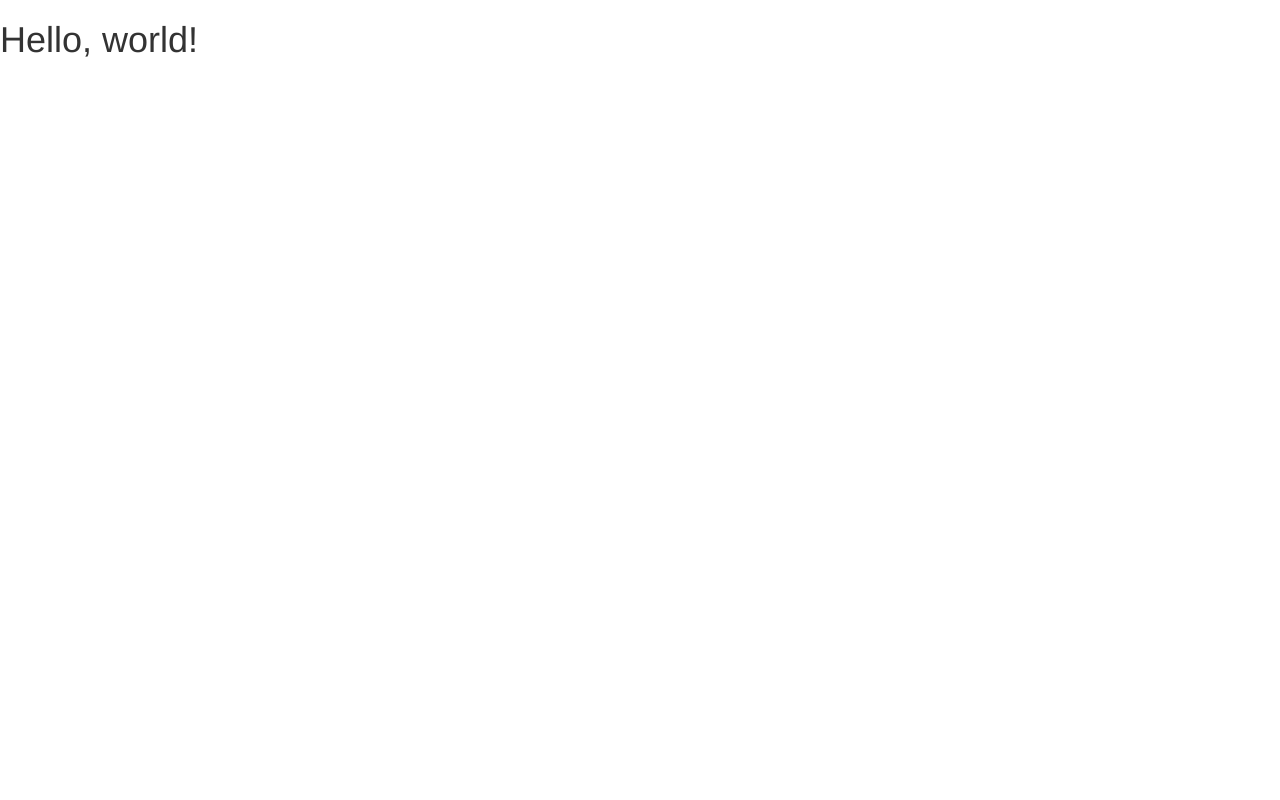
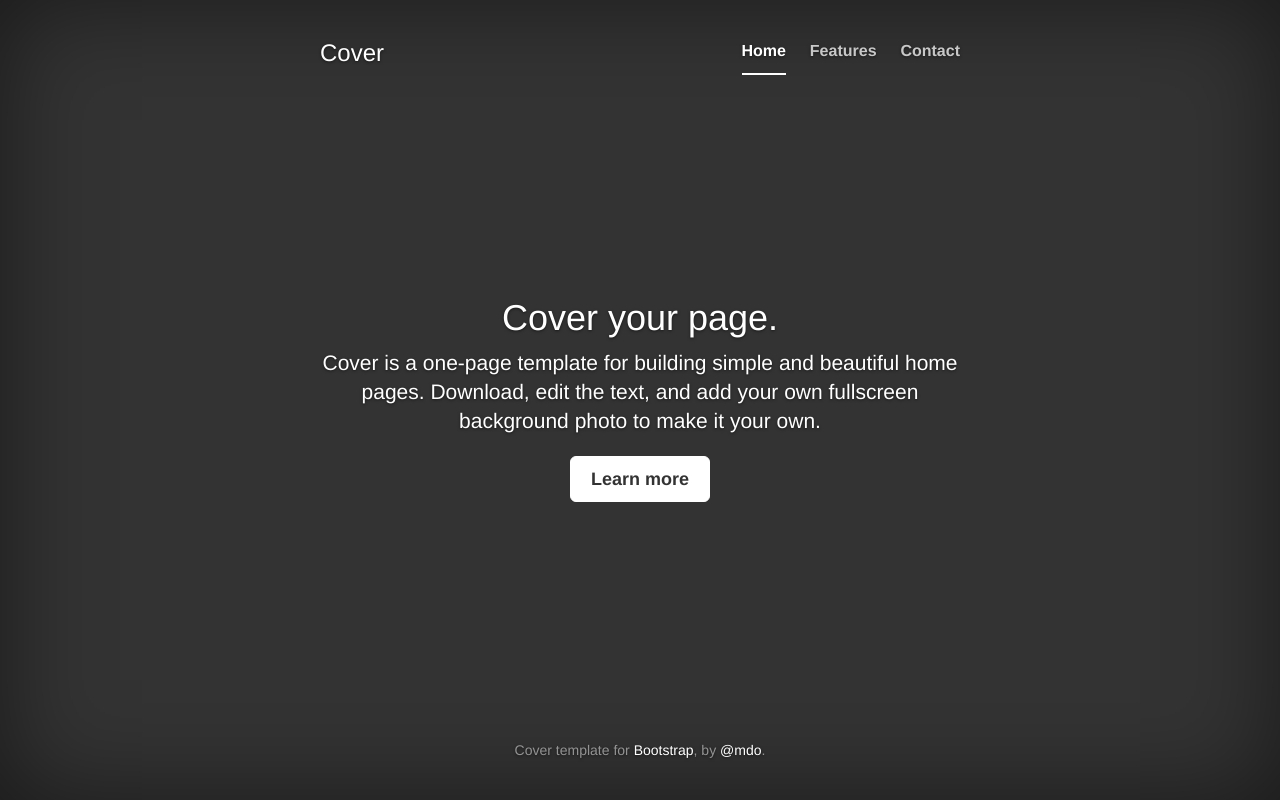
Before and after one commit to Anuswan91/quizz_battle, a PHP site: page / in a window 1280 px wide. Before the commit the page is almost empty. Run offline with PHP 8.4, Linux system fonts and the light colour scheme; some libraries are stand-ins or nearby versions.

Commit message:
Changement de style initial bootstrap

```diff
--- /dev/null
+++ b/css/style.css
@@ -0,0 +1,163 @@
+/*
+ * Globals
+ */
+
+/* Links */
+a,
+a:focus,
+a:hover {
+    color: #fff;
+}
+
+/* Custom default button */
+.btn-default,
+.btn-default:hover,
+.btn-default:focus {
+    color: #333;
+    text-shadow: none; /* Prevent inheritance from `body` */
+    background-color: #fff;
+    border: 1px solid #fff;
+}
+
+
+/*
+ * Base structure
+ */
+
+html,
+body {
+    height: 100%;
+    background-color: #333;
+}
+body {
+    color: #fff;
+    text-align: center;
+    text-shadow: 0 1px 3px rgba(0,0,0,.5);
+}
+
+/* Extra markup and styles for table-esque vertical and horizontal centering */
+.site-wrapper {
+    display: table;
+    width: 100%;
+    height: 100%; /* For at least Firefox */
+    min-height: 100%;
+    -webkit-box-shadow: inset 0 0 100px rgba(0,0,0,.5);
+    box-shadow: inset 0 0 100px rgba(0,0,0,.5);
+}
+.site-wrapper-inner {
+    display: table-cell;
+    vertical-align: top;
+}
+.cover-container {
+    margin-right: auto;
+    margin-left: auto;
+}
+
+/* Padding for spacing */
+.inner {
+    padding: 30px;
+}
+
+
+/*
+ * Header
+ */
+.masthead-brand {
+    margin-top: 10px;
+    margin-bottom: 10px;
+}
+
+.masthead-nav > li {
+    display: inline-block;
+}
+.masthead-nav > li + li {
+    margin-left: 20px;
+}
+.masthead-nav > li > a {
+    padding-right: 0;
+    padding-left: 0;
+    font-size: 16px;
+    font-weight: bold;
+    color: #fff; /* IE8 proofing */
+    color: rgba(255,255,255,.75);
+    border-bottom: 2px solid transparent;
+}
+.masthead-nav > li > a:hover,
+.masthead-nav > li > a:focus {
+    background-color: transparent;
+    border-bottom-color: #a9a9a9;
+    border-bottom-color: rgba(255,255,255,.25);
+}
+.masthead-nav > .active > a,
+.masthead-nav > .active > a:hover,
+.masthead-nav > .active > a:focus {
+    color: #fff;
+    border-bottom-color: #fff;
+}
+
+@media (min-width: 768px) {
+    .masthead-brand {
+        float: left;
+    }
+    .masthead-nav {
+        float: right;
+    }
+}
+
+
+/*
+ * Cover
+ */
+
+.cover {
+    padding: 0 20px;
+}
+.cover .btn-lg {
+    padding: 10px 20px;
+    font-weight: bold;
+}
+
+
+/*
+ * Footer
+ */
+
+.mastfoot {
+    color: #999; /* IE8 proofing */
+    color: rgba(255,255,255,.5);
+}
+
+
+/*
+ * Affix and center
+ */
+
+@media (min-width: 768px) {
+    /* Pull out the header and footer */
+    .masthead {
+        position: fixed;
+        top: 0;
+    }
+    .mastfoot {
+        position: fixed;
+        bottom: 0;
+    }
+    /* Start the vertical centering */
+    .site-wrapper-inner {
+        vertical-align: middle;
+    }
+    /* Handle the widths */
+    .masthead,
+    .mastfoot,
+    .cover-container {
+        width: 100%; /* Must be percentage or pixels for horizontal alignment */
+    }
+}
+
+@media (min-width: 992px) {
+    .masthead,
+    .mastfoot,
+    .cover-container {
+        width: 700px;
+    }
+}
--- a/index.php
+++ b/index.php
@@ -7,14 +7,11 @@
   <head>
     <meta charset="utf-8">
     <meta http-equiv="X-UA-Compatible" content="IE=edge">
+    <link rel="icon" href="../../favicon.ico">
     <meta name="viewport" content="width=device-width, initial-scale=1">
-    <!-- The above 3 meta tags *must* come first in the head; any other head content must come *after* these tags -->
     <title>Bootstrap 101 Template</title>
-
-    <!-- Bootstrap -->
 	<link href="bootstrap/css/bootstrap.min.css" rel="stylesheet">
-	<script src="bootstrap/js/jquery.js"></script>
-	<script src="bootstrap/js/bootstrap.min.js"></script>
+    <link href="css/style.css" rel="stylesheet">
 
     <!-- HTML5 shim and Respond.js for IE8 support of HTML5 elements and media queries -->
     <!-- WARNING: Respond.js doesn't work if you view the page via file:// -->
@@ -24,11 +21,53 @@
     <![endif]-->
   </head>
   <body>
-    <h1>Hello, world!</h1>
 
-    <!-- jQuery (necessary for Bootstrap's JavaScript plugins) -->
-    <script src="https://ajax.googleapis.com/ajax/libs/jquery/1.12.4/jquery.min.js"></script>
-    <!-- Include all compiled plugins (below), or include individual files as needed -->
-    <script src="js/bootstrap.min.js"></script>
+  <div class="site-wrapper">
+
+    <div class="site-wrapper-inner">
+
+      <div class="cover-container">
+
+        <div class="masthead clearfix">
+          <div class="inner">
+            <h3 class="masthead-brand">Cover</h3>
+            <nav>
+              <ul class="nav masthead-nav">
+                <li class="active"><a href="#">Home</a></li>
+                <li><a href="#">Features</a></li>
+                <li><a href="#">Contact</a></li>
+              </ul>
+            </nav>
+          </div>
+        </div>
+
+        <div class="inner cover">
+          <h1 class="cover-heading">Cover your page.</h1>
+          <p class="lead">Cover is a one-page template for building simple and beautiful home pages. Download, edit the text, and add your own fullscreen background photo to make it your own.</p>
+          <p class="lead">
+            <a href="#" class="btn btn-lg btn-default">Learn more</a>
+          </p>
+        </div>
+
+        <div class="mastfoot">
+          <div class="inner">
+            <p>Cover template for <a href="http://getbootstrap.com">Bootstrap</a>, by <a href="https://twitter.com/mdo">@mdo</a>.</p>
+          </div>
+        </div>
+
+      </div>
+
+    </div>
+
+  </div>
+
+  <!-- Bootstrap core JavaScript
+  ================================================== -->
+  <!-- Placed at the end of the document so the pages load faster -->
+  <script src="https://ajax.googleapis.com/ajax/libs/jquery/1.12.4/jquery.min.js"></script>
+  <script>window.jQuery || document.write('<script src="../../assets/js/vendor/jquery.min.js"><\/script>')</script>
+  <script src="../../dist/js/bootstrap.min.js"></script>
+  <!-- IE10 viewport hack for Surface/desktop Windows 8 bug -->
+  <script src="../../assets/js/ie10-viewport-bug-workaround.js"></script>
   </body>
 </html>
```
